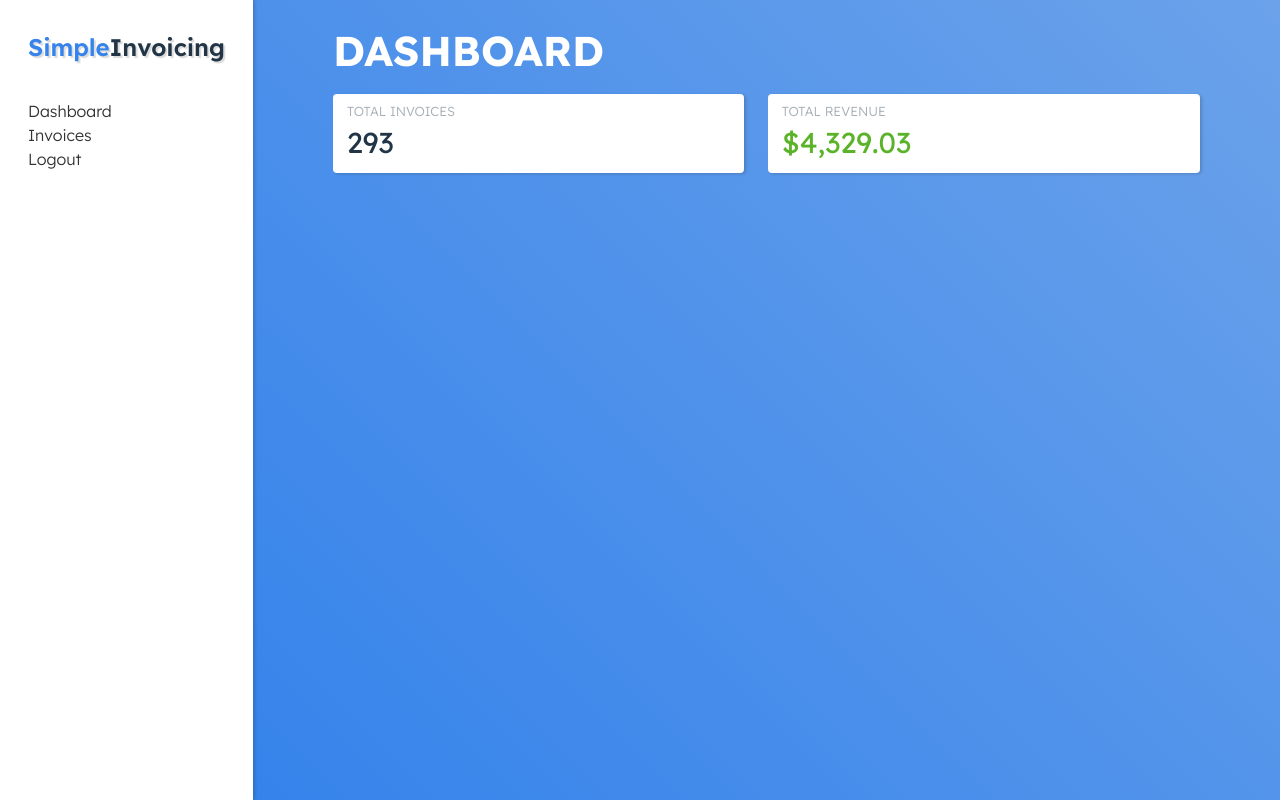
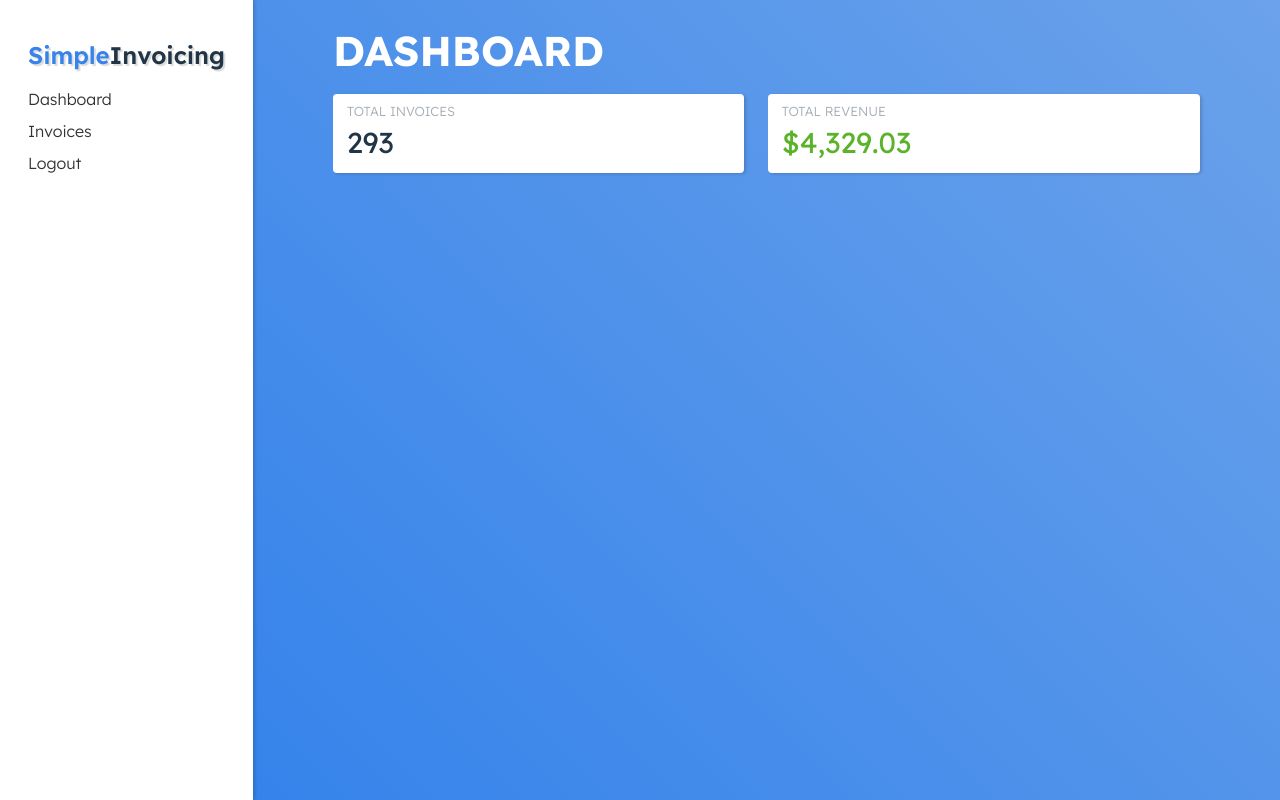
Before and after one commit to beeker1121/dddstructure-frontend, a Vue app: page /dashboard in a window 1280 px wide. Built offline with nearby package versions, Linux system fonts and the light colour scheme; sample sign-in values are in the browser's storage.

Commit message:
Updated sidebar style

```diff
--- a/src/components/dashboard/sidebar.vue
+++ b/src/components/dashboard/sidebar.vue
@@ -48,7 +48,7 @@ const logout = () => {
     z-index: 2;
 
     .logo {
-        margin: 24px 0 34px 0;
+        margin: 32px 0 14px 0;
         font-size: 1.5em;
         font-weight: 600;
         text-shadow: 2px 2px 0.7px #ddd;
@@ -60,6 +60,7 @@ const logout = () => {
 
     a {
         display: block;
+        margin: 8px 0;
         font-weight: 300;
         color: #333;
     }
```
